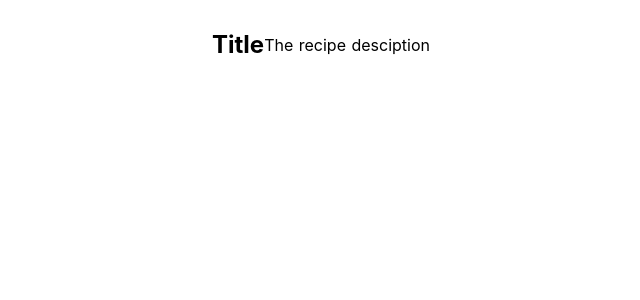
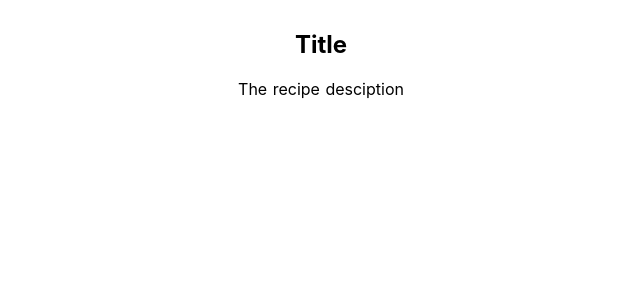
Before and after one commit to babatundelmd/Recipe-With-Nuxt-js, a Nuxt app: page /recipes/1 in a window 1280 px wide. Shown: the top 300 px of the page, without its empty margins (319-959 px from the left). Built offline with nearby package versions, Linux system fonts and the light colour scheme.

Commit message:
style: route styling

```diff
--- a/pages/recipes/_id/index.vue
+++ b/pages/recipes/_id/index.vue
@@ -11,6 +11,7 @@
 <style scoped>
 .single-recipe {
   display: flex;
+  flex-flow: column;
   justify-content: center;
   align-items: center;
   text-align: center;
--- a/pages/recipes/index.vue
+++ b/pages/recipes/index.vue
@@ -27,7 +27,6 @@ export default {
 <style scoped>
 .recipes {
   display: flex;
-  flex-flow: column;
   flex-flow: row wrap;
   justify-content: center;
   align-items: center;
```
